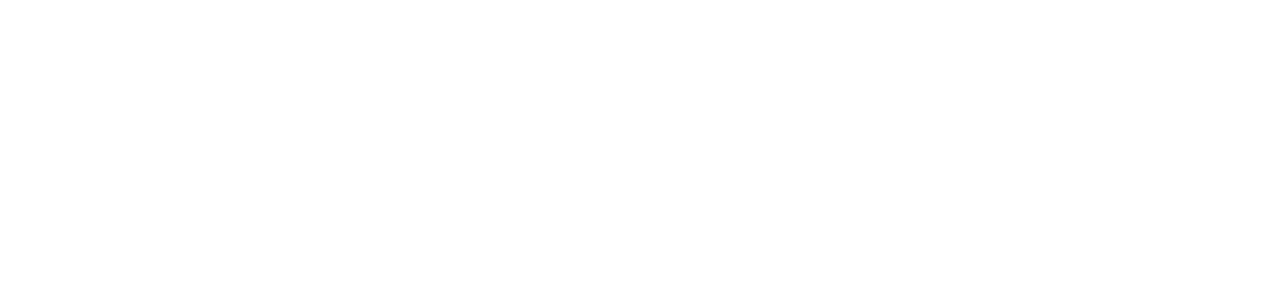
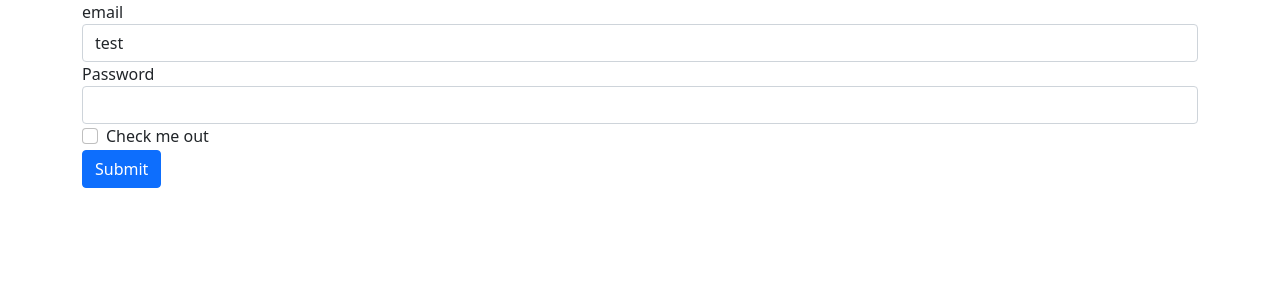
Before and after one commit to Aiences/-, a Vue app: page /#/login in a window 1280 px wide. Before the commit this address had no page. Shown: the top 300 px of the page. Built offline with nearby package versions, Linux system fonts and the light colour scheme.

Commit message:
封装input 校验组件

```diff
--- /dev/null
+++ b/src/components/ValidateInput.vue
@@ -0,0 +1,84 @@
+<template>
+  <div>
+    <input
+      class="form-control"
+      :value="inputRef.value"
+      @input="updateValue"
+      v-model="inputRef.value"
+      @blur="validateInput"
+      v-bind="$attrs"
+    />
+    <small class="my-remaind" v-if="inputRef.error">{{
+      inputRef.message
+    }}</small>
+  </div>
+</template>
+<script lang="ts">
+import { defineComponent, PropType, reactive, Ref, ref, toRefs } from "vue";
+
+interface RuleProp {
+  type: "required" | "email"; //可配置
+  message: string;
+}
+const pattern = /^([a-zA-Z0-9_-])+@([a-zA-Z0-9_-])+((\.[a-zA-Z0-9_-]{2,3}){1,2})$/; //校验邮箱规则
+
+export type RulesProp = RuleProp[];
+
+export default defineComponent({
+  name: "ValidateInput",
+  inheritAttrs: false, //不希望组件的根元素继承attribute
+  props: {
+    rules: Array as PropType<RulesProp>,
+    modelValue: String,
+  },
+  setup(props, context) {
+    console.log(context.attrs);
+    const inputRef = reactive({
+      value: props.modelValue || "",
+      error: false,
+      message: "",
+    });
+
+    //实现input数据双向绑定
+    const updateValue = (e: KeyboardEvent) => {
+      const textValue = (e.target as HTMLInputElement).value;
+      inputRef.value = textValue;
+      context.emit("update:modelValue", textValue);
+    };
+
+    const validateInput = () => {
+      if (props.rules) {
+        const allPassed = props.rules.every((rule) => {
+          let pass = true;
+          inputRef.message = rule.message;
+          switch (rule.type) {
+            case "required":
+              pass = inputRef.value.trim() !== "";
+              break;
+            case "email":
+              pass = pattern.test(inputRef.value);
+              break;
+
+            default:
+              break;
+          }
+          return pass;
+        });
+        inputRef.error = !allPassed;
+      }
+    };
+
+    return {
+      inputRef,
+      validateInput,
+      updateValue,
+    };
+  },
+});
+</script>
+
+<style scoped>
+.my-remaind {
+  color: red;
+}
+</style>
--- a/src/router/index.ts
+++ b/src/router/index.ts
@@ -6,6 +6,11 @@ const routes: Array<RouteRecordRaw> = [
     path: '/',
     name: 'Home',
     component: Home
+  },
+  {
+    path: '/login',
+    name: 'Login',
+    component: () => import(/* webpackChunkName: "about" */ '../views/Login.vue')
   },
   {
     path: '/about',
--- /dev/null
+++ b/src/views/Login.vue
@@ -0,0 +1,63 @@
+<template>
+  <div class="container">
+    <form>
+      <div class="form-group">
+        <label for="exampleInputEmail1">email</label>
+        <validate-input
+          :rules="rules"
+          v-model="initValue"
+          type="text"
+          class="input-box"
+        ></validate-input>
+      </div>
+
+      <div class="form-group">
+        <label for="exampleInputPassword1">Password</label>
+        <input
+          type="password"
+          class="form-control"
+          id="exampleInputPassword1"
+        />
+      </div>
+      <div class="form-group form-check">
+        <input type="checkbox" class="form-check-input" id="exampleCheck1" />
+        <label class="form-check-label" for="exampleCheck1">Check me out</label>
+      </div>
+      <button type="submit" class="btn btn-primary">Submit</button>
+    </form>
+  </div>
+</template>
+
+<script lang="ts">
+import ValidateInput, { RulesProp } from "@/components/ValidateInput.vue";
+import { defineComponent, reactive, ref } from "vue";
+
+export default defineComponent({
+  components: { ValidateInput },
+  name: "Login",
+  setup() {
+    const initValue = ref("test");
+    const rules: RulesProp = [
+      {
+        type: "required",
+        message: "请输入邮箱",
+      },
+      {
+        type: "email",
+        message: "请输入正确的邮箱地址",
+      },
+    ];
+
+    return {
+      rules,
+      initValue,
+    };
+  },
+});
+</script>
+
+<style scoped>
+.input-box {
+  border-radius: 4px;
+}
+</style>
```
